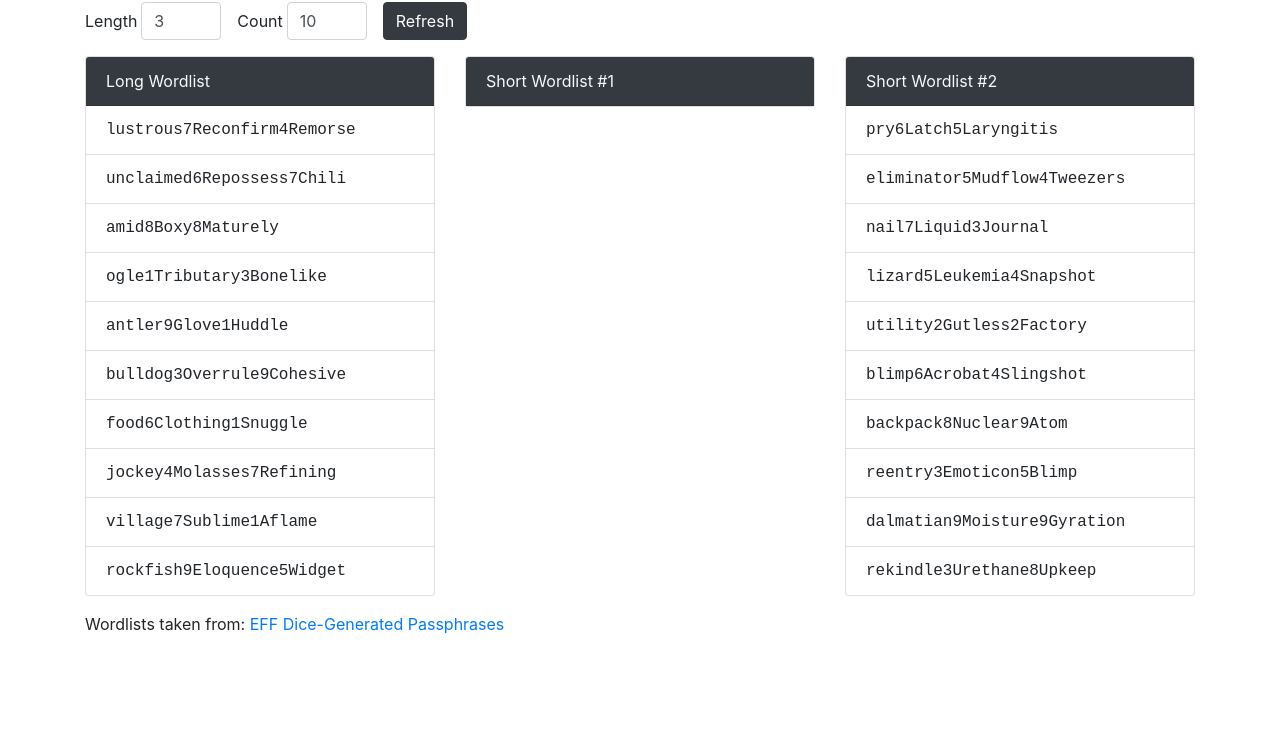
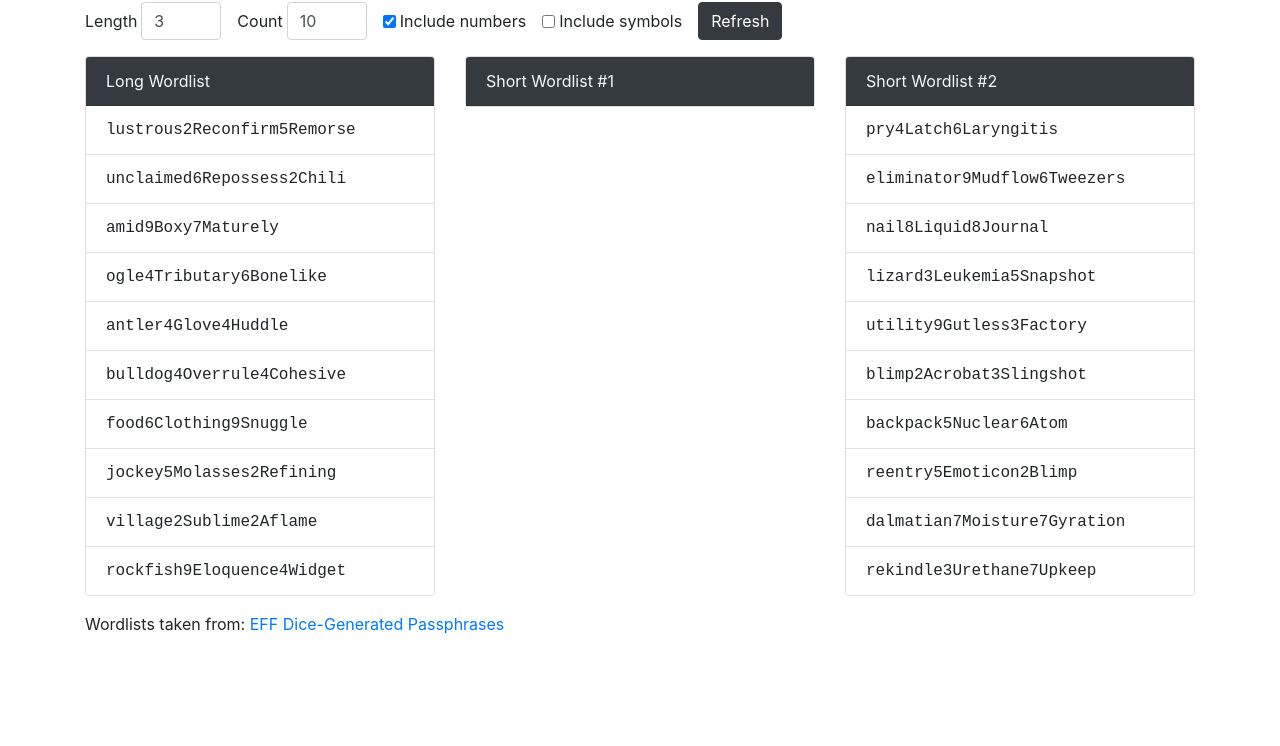
Before and after one commit to zacharylund/pwgen, a plain HTML site: page index.html in a window 1280 px wide. Shown: the part 54-800 px from the top of the page. Drawn offline with nearby package versions, Linux system fonts and the light colour scheme; no server answers.

Commit message:
Add number and symbol separator controls

```diff
--- a/index.html
+++ b/index.html
@@ -20,6 +20,14 @@
 				<input type="number" class="form-control mr-3 mb-3" id="password-length" value="3" min="2">
 				<label class="mr-1 mb-3" for="password-count">Count</label>
 				<input type="number" class="form-control mr-3 mb-3" id="password-count" value="10" min="5">
+				<div class="form-check mr-3 mb-3">
+					<input class="form-check-input" type="checkbox" checked="checked" id="password-numbers">
+					<label class="form-check-label" for="password-numbers">Include numbers</label>
+				</div>
+				<div class="form-check mr-3 mb-3">
+					<input class="form-check-input" type="checkbox" id="password-symbols">
+					<label class="form-check-label" for="password-symbols">Include symbols</label>
+				</div>
 				<button type="submit" id="password-refresh" class="btn btn-dark mb-3">Refresh</button>
 			</form>
 
--- a/script.js
+++ b/script.js
@@ -33,6 +33,12 @@ function refreshList(list)
 {
 	var length = $('#password-length').val();
 	var count = $('#password-count').val();
+	var numbers = $('#password-numbers').is(':checked');
+	var symbols = [];
+
+	if ($('#password-symbols').is(':checked')) {
+		symbols = ['!', '@', '#', '$', '%', '^', '&', '*'];
+	}
 
 	var words = list.data('words');
 
@@ -43,10 +49,19 @@ function refreshList(list)
 		var password = words[i];
 
 		for (l = 1; l < length; l++) {
-			var v = getRandomInt(1, 9);
-			var i = getRandomInt(0, words.length - 1);
-			var word = words[i];
-			password += v + word.charAt(0).toUpperCase() + word.slice(1);
+			var separator = '';
+
+			if (numbers) {
+				separator += getRandomInt(2, 9);
+			}
+
+			if (symbols.length) {
+				separator += symbols[getRandomInt(0, symbols.length - 1)];
+			}
+
+			var word = words[getRandomInt(0, words.length - 1)];
+
+			password += separator + word.charAt(0).toUpperCase() + word.slice(1);
 		}
 
 		list.append($('<li class="list-group-item">').html(password));
--- a/style.css
+++ b/style.css
@@ -1,4 +1,4 @@
-#password-form input {
+#password-form input[type=number] {
 	width: 80px !important;
 }
 #password-lists li.list-group-item {
```
